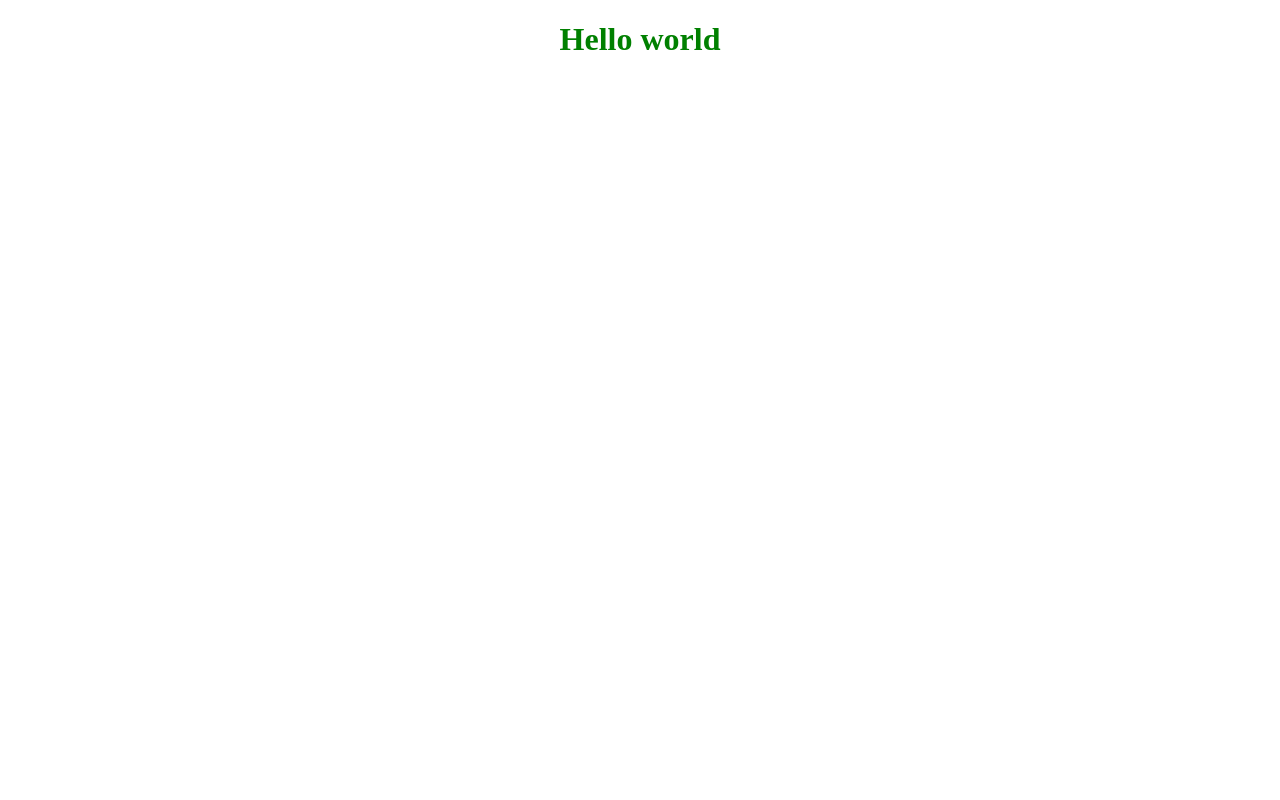
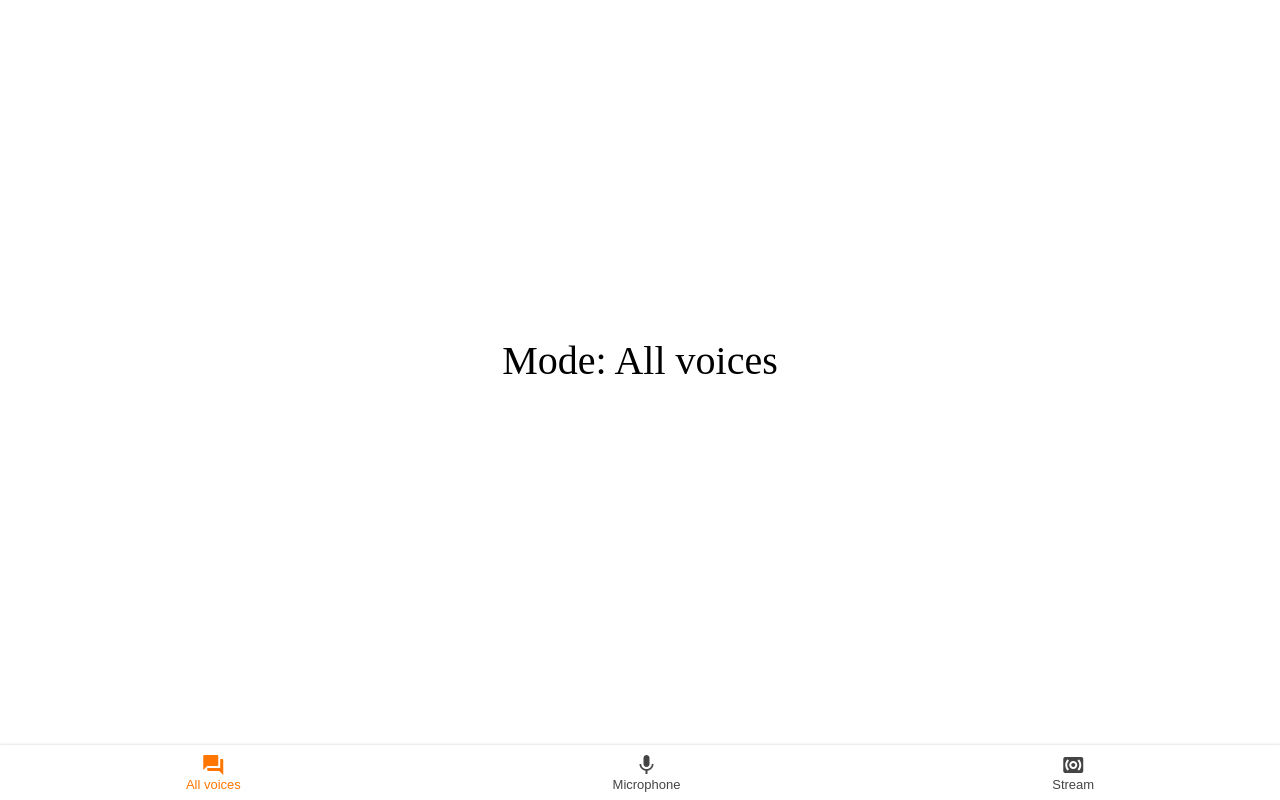
Before and after one commit to HordexWW/EPAM_JS_Prac_Shmygin_Simon, a website built with webpack: page src/index.html in a window 1280 px wide. Built offline with nearby package versions, Linux system fonts and the light colour scheme.

Commit message:
Task 2: Toolbar

```diff
--- a/src/index.html
+++ b/src/index.html
@@ -2,11 +2,29 @@
 <html lang="en">
 <head>
     <meta charset="UTF-8">
-    <title>Greeting</title>
+    <title>Application</title>
+    <link href="https://fonts.googleapis.com/icon?family=Material+Icons" rel="stylesheet">
 </head>
 <body>
 
-<h1>Hello world</h1>
+<div>
+    <p id="mode-status-text">Mode: All voices</p>
+</div>
+
+<nav class="nav">
+    <a id="allVoicesButton" href="#" class="nav__link nav__link--active">
+        <span class="material-icons">forum</span>
+        <span id="allVoices" class="nav__text">All voices</span>
+    </a>
+    <a id="microphoneButton"  href="#" class="nav__link">
+        <span class="material-icons">mic</span>
+        <span id="microphone" class="nav__text ">Microphone</span>
+    </a>
+    <a id="streamButton"  href="#" class="nav__link">
+        <span class="material-icons">surround_sound</span>
+        <span id="stream" class="nav__text" onclick="">Stream</span>
+    </a>
+</nav>
 
 </body>
 </html>
--- a/src/index.js
+++ b/src/index.js
@@ -1,3 +1,34 @@
 import "./styles/regular.scss"
 
-console.log("hello world from index.js");
+const allVoicesButton = document.querySelector("#allVoicesButton")
+const microphoneButton = document.querySelector("#microphoneButton")
+const streamButton = document.querySelector("#streamButton")
+const modeText = document.getElementById("mode-status-text")
+
+const activeButtonClassName = "nav__link nav__link--active"
+const inactiveButtonClassName = "nav__link"
+const modeString = "Mode: "
+
+allVoicesButton.onclick = function(){
+    allVoicesButton.className = activeButtonClassName
+    microphoneButton.className = inactiveButtonClassName
+    streamButton.className = inactiveButtonClassName
+
+    modeText.textContent = modeString + "All voices"
+}
+
+microphoneButton.onclick = function(){
+    allVoicesButton.className = inactiveButtonClassName
+    microphoneButton.className = activeButtonClassName
+    streamButton.className = inactiveButtonClassName
+
+    modeText.textContent = modeString + "Microphone"
+}
+
+streamButton.onclick = function(){
+    allVoicesButton.className = inactiveButtonClassName
+    microphoneButton.className = inactiveButtonClassName
+    streamButton.className = activeButtonClassName
+
+    modeText.textContent = modeString + "Stream"
+}
--- a/src/styles/regular.scss
+++ b/src/styles/regular.scss
@@ -1,5 +1,52 @@
-h1 {
-  text-align: center;
-  color: green;
+body {
+  margin: 0 0 55px 0;
+}
 
+.nav {
+  position: fixed;
+  bottom: 0;
+  width: 100%;
+  height: 55px;
+  box-shadow: 0 0 3px rgba(0, 0, 0, 0.2);
+  background-color: #ffffff;
+  display: flex;
+  overflow-x: auto;
 }
+
+.nav__link {
+  display: flex;
+  flex-direction: column;
+  align-items: center;
+  justify-content: center;
+  flex-grow: 1;
+  min-width: 50px;
+  overflow: hidden;
+  white-space: nowrap;
+  font-family: sans-serif;
+  font-size: 13px;
+  color: #444444;
+  text-decoration: none;
+  -webkit-tap-highlight-color: transparent;
+  transition: background-color 0.1s ease-in-out;
+}
+
+.nav__link:hover {
+  background-color: #eeeeee;
+}
+
+.nav__link--active {
+  color: #ff7700;
+}
+
+.nav__icon {
+  font-size: 18px;
+}
+
+p{
+  position: absolute;
+  top: 40%;
+  left: 50%;
+  margin-right: -50%;
+  transform: translate(-50%, -50%);
+  font-size: 40px;
+}
```
Also changed, not shown: src/img/microphone128.png (added).
